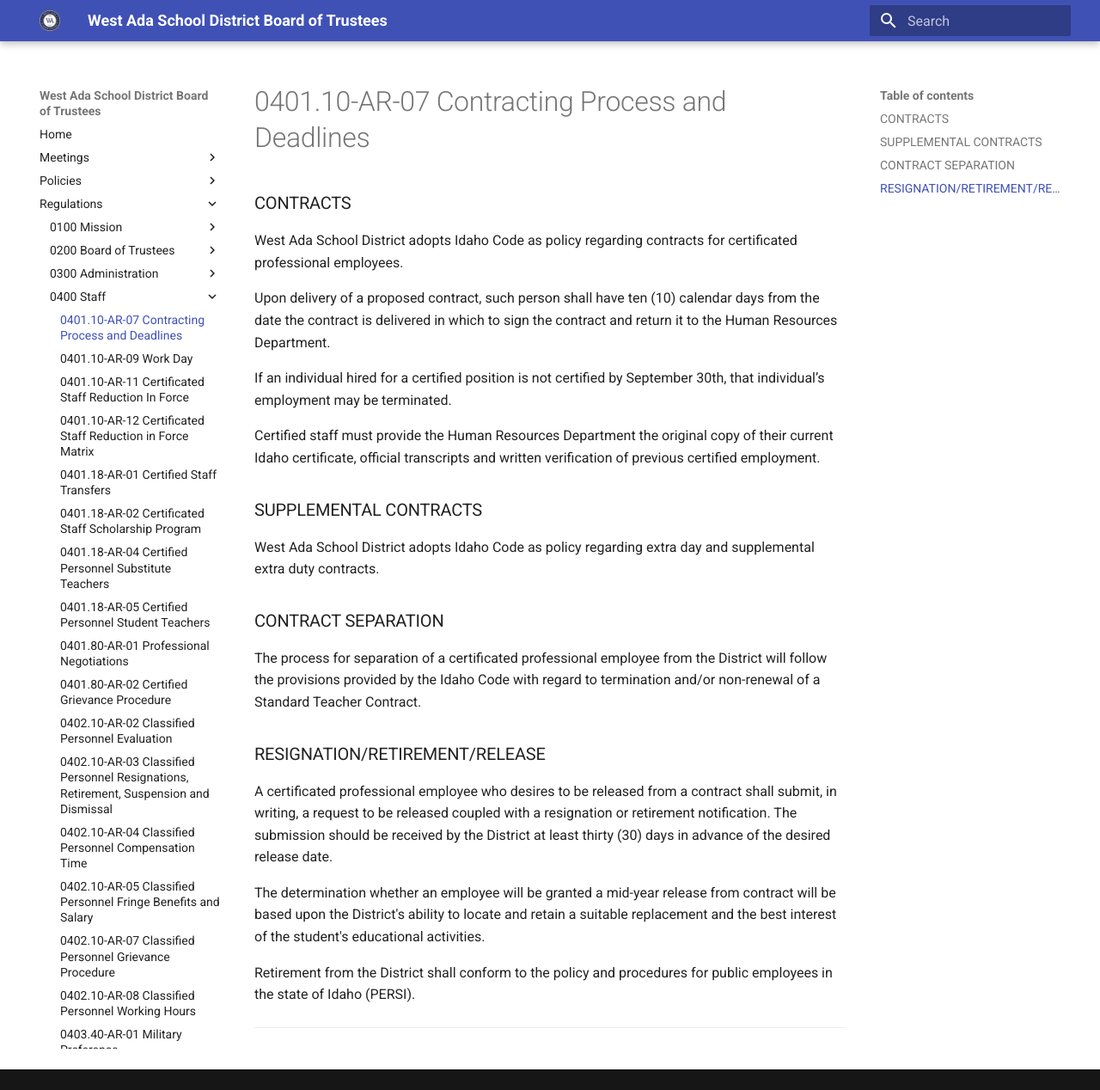
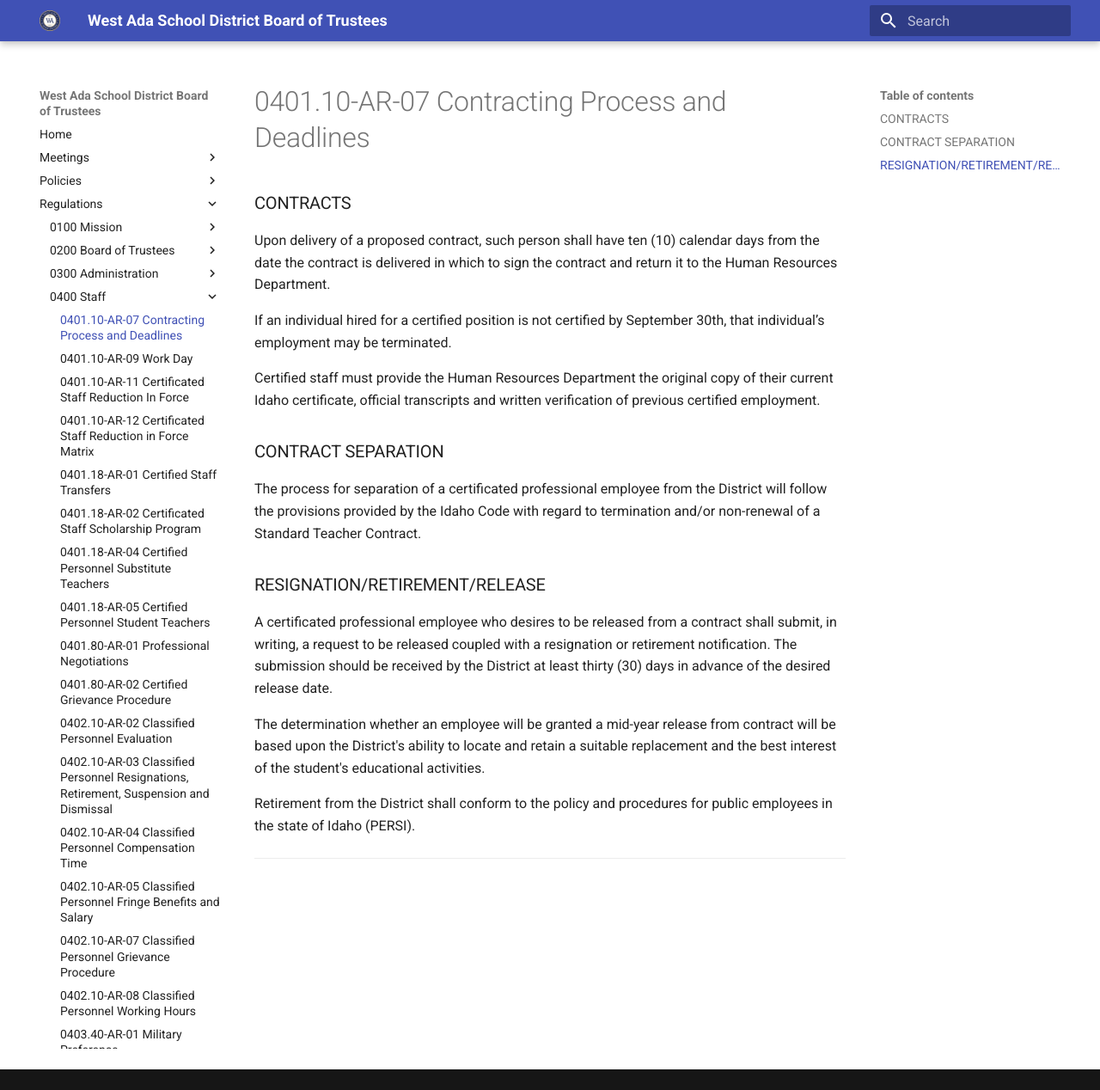
Before and after one commit to westada/section-400-hr-policy-review, an MkDocs documentation site: the page built from docs/regulations/0400-Staff/0401.10-AR-07.md, in a window 1280 px wide and 1268 px high. Shown: the whole window at 86% size. Built offline with MkDocs 1.6.1 and Material for MkDocs 9.7.7, drawn with Linux system fonts in a browser that asks for light colours.

Commit message:
remove generalized policy statements
These two sentences add no value, and the parent policy already references that we're going to follow Idaho code.

```diff
--- a/docs/regulations/0400-Staff/0401.10-AR-07.md
+++ b/docs/regulations/0400-Staff/0401.10-AR-07.md
@@ -6,16 +6,12 @@ title: 0401.10-AR-07 Contracting Process and Deadlines
 
 ### CONTRACTS
 
-West Ada School District adopts Idaho Code as policy regarding contracts for certificated professional employees.
-
 Upon delivery of a proposed contract, such person shall have ten (10) calendar days from the date the contract is delivered in which to sign the contract and return it to the Human Resources Department.
 
 If an individual hired for a certified position is not certified by September 30th, that individual’s employment may be terminated.
 
 Certified staff must provide the Human Resources Department the original copy of their current Idaho certificate, official transcripts and written verification of previous certified employment.
 
-### SUPPLEMENTAL CONTRACTS
-West Ada School District adopts Idaho Code as policy regarding extra day and supplemental extra duty contracts.
 
 ### CONTRACT SEPARATION
 The process for separation of a certificated professional employee from the District will follow the provisions provided by the Idaho Code with regard to termination and/or non-renewal of a Standard Teacher Contract.
```
